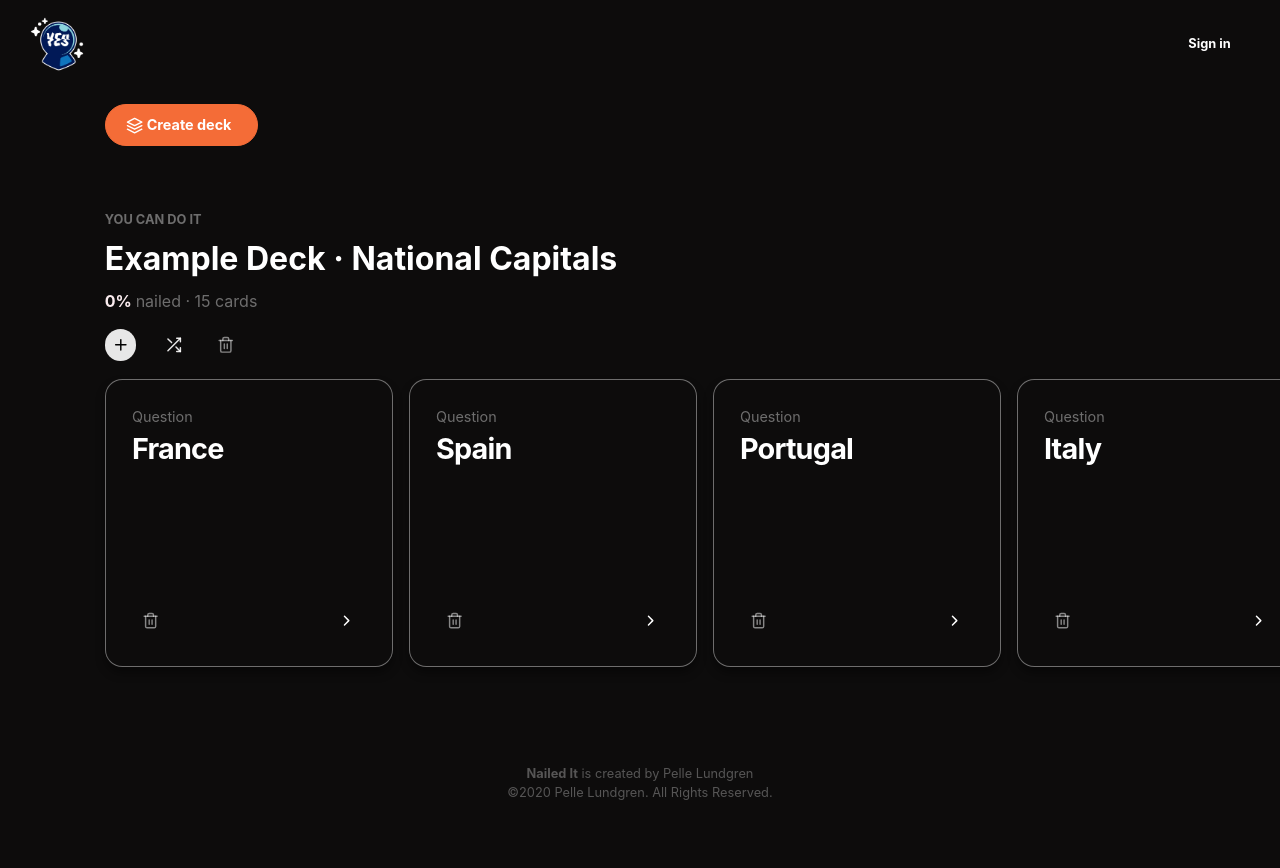
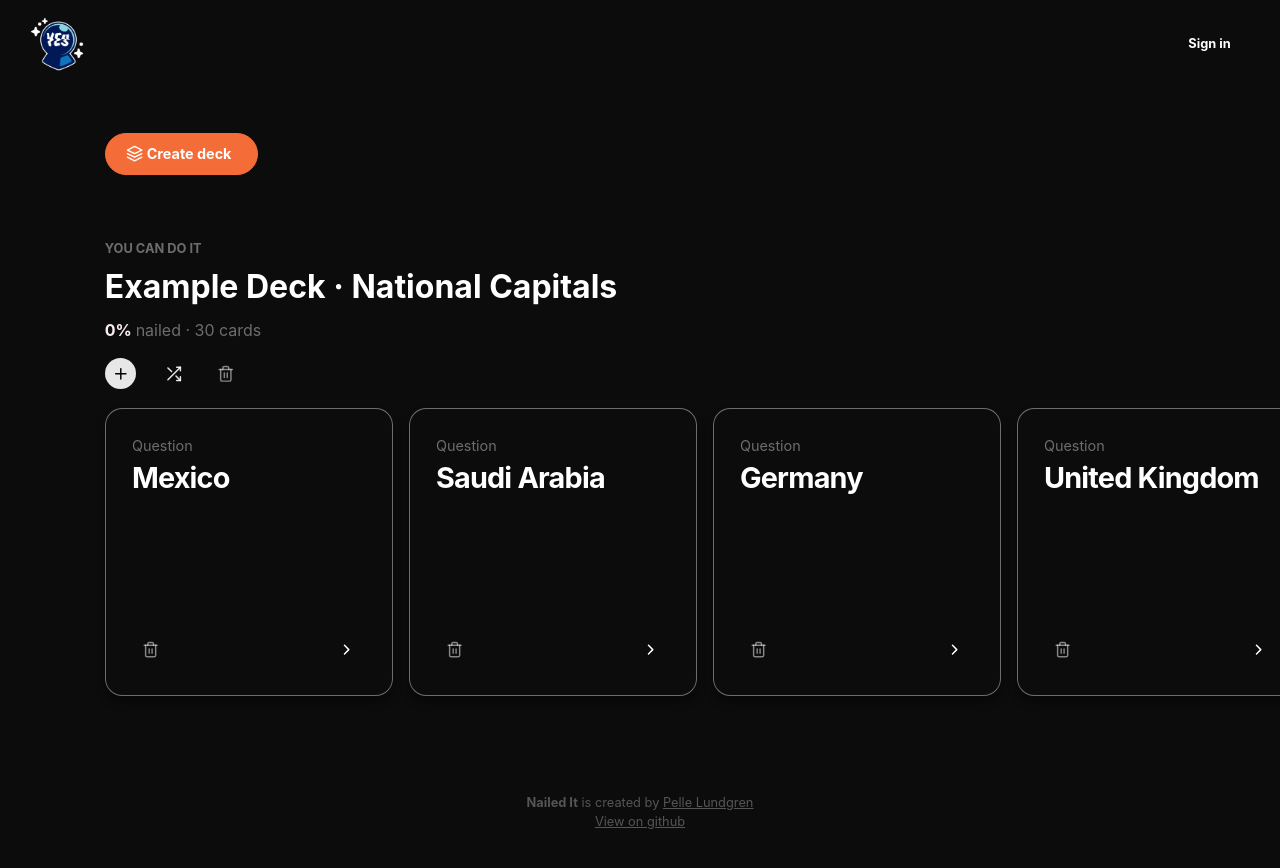
Before and after one commit to evilpaper/nailed-it, a React (Create React App) app: page / in a window 1280 px wide. Shown: the top 868 px of the page. Built offline with nearby package versions, Linux system fonts and the light colour scheme.

Commit message:
Add github link to footer

```diff
--- a/src/components/App.js
+++ b/src/components/App.js
@@ -130,9 +130,10 @@ export default function App() {
       </div>
       <div className="footer">
         <p>
-          <strong>Nailed It</strong> is created by Pelle Lundgren
+          <strong>Nailed It</strong> is created by{" "}
+          <a href="https://evilpaper.com/">Pelle Lundgren</a>
         </p>
-        <p>©2020 Pelle Lundgren. All Rights Reserved.</p>
+        <a href="https://github.com/evilpaper/nailed-it">View on github</a>
       </div>
     </div>
   );
--- a/src/components/Card/Card.jsx
+++ b/src/components/Card/Card.jsx
@@ -55,7 +55,10 @@ export default function Card({
         <footer className="card__footer">
           <button
             className="card__button card__button--back"
-            onClick={(e) => handleChange({ nailed: true })}
+            onClick={(e) => {
+              handleChange({ nailed: true });
+              onFlipCard();
+            }}
           >
             <FiCheck />
           </button>
@@ -63,6 +66,7 @@ export default function Card({
             className="card__button card__button--back"
             onClick={(e) => {
               handleChange({ nailed: false });
+              onFlipCard();
             }}
           >
             <FiX />
--- a/src/components/START_DECKS.js
+++ b/src/components/START_DECKS.js
@@ -7,8 +7,170 @@ const START_DECKS = [
     cards: [
       {
         id: nanoid(),
+        question: "Mexico",
+        answer: "Mexico City",
+        nailed: false,
+      },
+      {
+        id: nanoid(),
+        question: "Saudi Arabia",
+        answer: "Riyadh",
+        nailed: false,
+      },
+      {
+        id: nanoid(),
+        question: "Germany",
+        answer: "Berlin",
+        nailed: false,
+      },
+      {
+        id: nanoid(),
+        question: "United Kingdom",
+        answer: "London",
+        nailed: false,
+      },
+      {
+        id: nanoid(),
+        question: "China PR",
+        answer: "Beijing",
+        nailed: false,
+      },
+      {
+        id: nanoid(),
+        question: "Egypt",
+        answer: "Cairo",
+        nailed: false,
+      },
+      {
+        id: nanoid(),
+        question: "Japan",
+        answer: "Tokyo",
+        nailed: false,
+      },
+      {
+        id: nanoid(),
+        question: "Russia",
+        answer: "Moscow",
+        nailed: false,
+      },
+      {
+        id: nanoid(),
+        question: "South Korea",
+        answer: "Seoul",
+        nailed: false,
+      },
+      {
+        id: nanoid(),
+        question: "India",
+        answer: "New Delhi",
+        nailed: false,
+      },
+      {
+        id: nanoid(),
+        question: "Brasil",
+        answer: "Brasilia",
+        nailed: false,
+      },
+      {
+        id: nanoid(),
+        question: "Italy",
+        answer: "Rome",
+        nailed: false,
+      },
+      {
+        id: nanoid(),
+        question: "Argentina",
+        answer: "Buenos Aires",
+        nailed: false,
+      },
+      {
+        id: nanoid(),
+        question: "New Zealand",
+        answer: "Wellington",
+        nailed: false,
+      },
+      {
+        id: nanoid(),
+        question: "Colombia",
+        answer: "Bofotá",
+        nailed: false,
+      },
+      {
+        id: nanoid(),
+        question: "United States",
+        answer: "Washington, D.C.",
+        nailed: false,
+      },
+      {
+        id: nanoid(),
+        question: "Canada",
+        answer: "Ottawa",
+        nailed: false,
+      },
+      {
+        id: nanoid(),
         question: "France",
         answer: "Paris",
+        nailed: false,
+      },
+      {
+        id: nanoid(),
+        question: "Australia",
+        answer: "Canberra",
+        nailed: false,
+      },
+      {
+        id: nanoid(),
+        question: "Iran",
+        answer: "Tehran",
+        nailed: false,
+      },
+      {
+        id: nanoid(),
+        question: "Peru",
+        answer: "Lima",
+        nailed: false,
+      },
+      {
+        id: nanoid(),
+        question: "Iraq",
+        answer: "Baghdad",
+        nailed: false,
+      },
+      {
+        id: nanoid(),
+        question: "DR Congo",
+        answer: "Kinshasa",
+        nailed: false,
+      },
+      {
+        id: nanoid(),
+        question: "Algeria",
+        answer: "Algiers",
+        nailed: false,
+      },
+      {
+        id: nanoid(),
+        question: "Chile",
+        answer: "Santiago",
+        nailed: false,
+      },
+      {
+        id: nanoid(),
+        question: "Kenya",
+        answer: "Nairobi",
+        nailed: false,
+      },
+      {
+        id: nanoid(),
+        question: "Ethiopia",
+        answer: "Addis Ababa",
+        nailed: false,
+      },
+      {
+        id: nanoid(),
+        question: "Hong Kong",
+        answer: "Hong Kong",
         nailed: false,
       },
       {
@@ -19,80 +181,8 @@ const START_DECKS = [
       },
       {
         id: nanoid(),
-        question: "Portugal",
-        answer: "Lisbon",
-        nailed: false,
-      },
-      {
-        id: nanoid(),
-        question: "Italy",
-        answer: "Rome",
-        nailed: false,
-      },
-      {
-        id: nanoid(),
-        question: "Greece",
-        answer: "Athen",
-        nailed: false,
-      },
-      {
-        id: nanoid(),
-        question: "Belgium",
-        answer: "Brussels",
-        nailed: false,
-      },
-      {
-        id: nanoid(),
-        question: "Netherlands",
-        answer: "Amsterdam",
-        nailed: false,
-      },
-      {
-        id: nanoid(),
-        question: "Germany",
-        answer: "Berlin",
-        nailed: false,
-      },
-      {
-        id: nanoid(),
-        question: "Austria",
-        answer: "Vienna",
-        nailed: false,
-      },
-      {
-        id: nanoid(),
-        question: "United Kingdom",
-        answer: "London",
-        nailed: false,
-      },
-      {
-        id: nanoid(),
-        question: "Ireland",
-        answer: "Dublin",
-        nailed: false,
-      },
-      {
-        id: nanoid(),
-        question: "Denmark",
-        answer: "Copenhagen",
-        nailed: false,
-      },
-      {
-        id: nanoid(),
-        question: "Sweden",
-        answer: "Stockholm",
-        nailed: false,
-      },
-      {
-        id: nanoid(),
-        question: "Norway",
-        answer: "Oslo",
-        nailed: false,
-      },
-      {
-        id: nanoid(),
-        question: "Finland",
-        answer: "Helsinki",
+        question: "South Africa",
+        answer: "Pretoria",
         nailed: false,
       },
     ],
--- a/src/components/app.css
+++ b/src/components/app.css
@@ -65,6 +65,10 @@ h2 {
   line-height: 2em;
 }
 
+a {
+  color: rgba(255, 255, 255, 0.3);
+}
+
 #sign-in {
   line-height: 2em;
   font-size: 0.8em;
@@ -92,6 +96,7 @@ h2 {
   background-color: #f46c37;
   color: white;
   margin-left: 12px;
+  margin-top: 2em;
 }
 
 .add-deck__icon {
@@ -114,7 +119,7 @@ h2 {
     padding-left: 1em;
   }
   .add-deck {
+    width: 90%;
     margin-top: 1.2em;
-    width: 90%;
   }
 }
```
